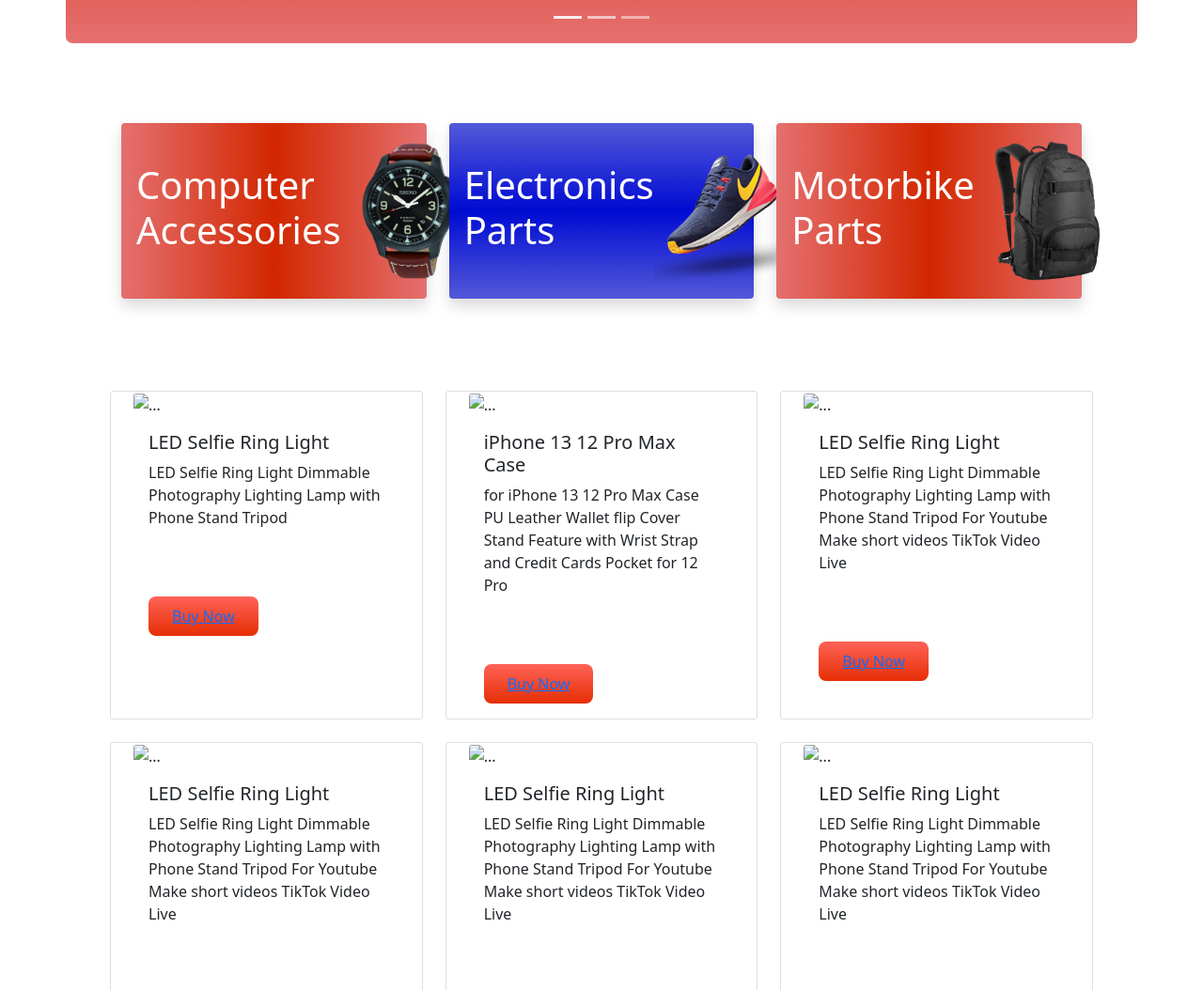
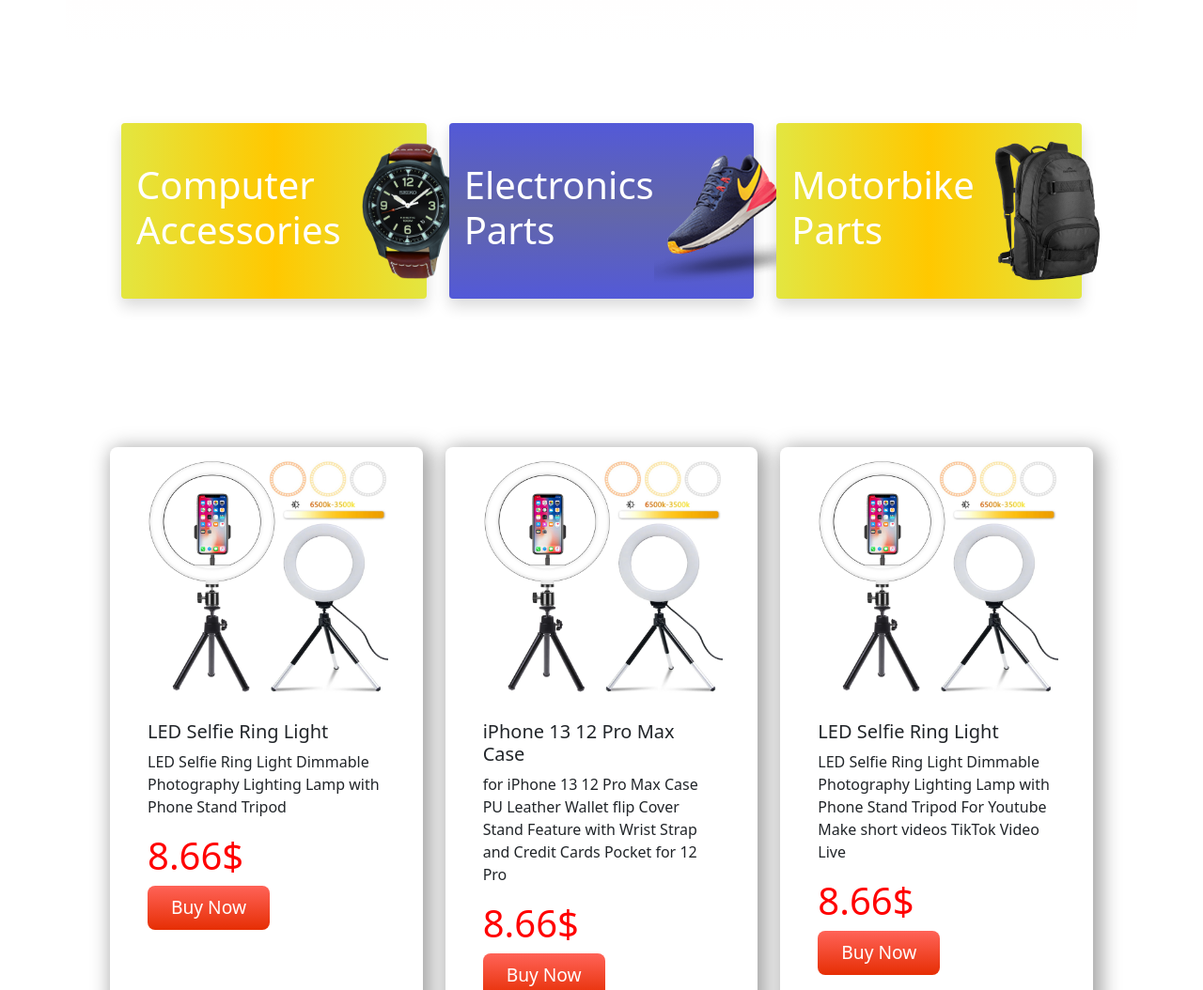
Before and after one commit to Ahmed-Tutul/go-online, a plain HTML site: page index.html in a window 1280 px wide. Shown: the part 560-1614 px from the top of the page at 94% size. Drawn offline with nearby package versions, Linux system fonts and the light colour scheme; a web font is replaced by a local one.

Commit message:
Add files via upload

```diff
--- a/css/style.css
+++ b/css/style.css
@@ -2,9 +2,10 @@
      Navbar Sectiion
 =========================== */
 .navbar-section {
-    background-image: linear-gradient(to bottom, #e57070  0%, #ffffff 100%);
+    background-image: linear-gradient(to bottom, #FCEAE8  0%, #ffffff 100%);
     border-radius: 5px;
     font-family: 'Koulen', cursive;
+    margin-top: 0px;
 }
 
 .navbar-light .navbar-nav .nav-link.active {
@@ -21,19 +22,23 @@
 .navbar>.container-fluid{
     margin-left: 162px;
 }
-
+.dropdown-menu{
+    background-image: linear-gradient(to bottom, #FCEAE8  0%, #ffffff 100%);
+    border-radius: 10px;
+    align-items: center;
+}
 
 
 /* ===========================
      Home Sectiion
 =========================== */
 .carousel-bg {
-    background-image: linear-gradient(to bottom, #e57070 0%, #d22700 50%, #e57070 100%);
+    background-image: linear-gradient(to bottom, rgb(255, 244, 244) 0%,  #ffffff 100%);
     border-radius: 7px;
     height: 55%;
     border: 0px;
     margin-top: 90px;
-    color: #ffffff;
+    color: #000000;
 }
 .carousel-item img{
     width: 180px;
@@ -60,13 +65,23 @@
     padding: 9px 25px;
 
 
-}
-.buy-now button{
-    text-decoration: none;
+
 }
 
+
+a{
+    color: white;
+    text-decoration: none;
+    font-size: 1.2rem;
+}
+a:hover {
+    color: rgb(102, 97, 97);
+    font-size: 1.3rem;
+    font-weight: 600;
+  }
+
 .price{
-    color:  #ffffff;
+    color:  #ff0000;
 
 
 }
@@ -86,25 +101,48 @@
 .cat1,
 .cat2,
 .cat3 {
-
+    border-radius: 50%;
     padding: 10px 25px;
 }
 
 .cat1 {
-    background-image: linear-gradient(to right, #e57070 0%, #d22700 50%, #e57070 100%);
-    border-radius: 2%;
+    background-image: linear-gradient(to right, #e3e641 0%, #ffc800 50%, #e3e641 100%);
+    border: none;
+    border-radius: 50%;
     color: white;
 
 }
 
 .cat2 {
-    background-image: linear-gradient(to bottom, #5359d8 0%, #000bd2 50%, #5359d8 100%);
+    background-image: linear-gradient(to bottom, #5359d8 0%, #6367a7 50%, #5359d8 100%);
     border-radius: 2%;
     color: white;
 }
 
 .cat3 {
-    background-image: linear-gradient(to right, #e57070 0%, #d22700 50%, #e57070 100%);
+    background-image: linear-gradient(to right, #e3e641 0%, #ffc800 50%, #e3e641 100%);
     border-radius: 2%;
     color: white;
 }
+
+/* ============================
+
+      Product Card
+
+========================= */
+.item{
+    margin-top: 60px;
+}
+
+.item .card{
+    border: none;
+    box-shadow: 5px 5px 20px 5px #a9a9a9;
+    border-radius: 8px;
+}
+.item .card img{
+    height: 275px;
+    padding: 13px;
+}
+.card button{
+
+}
```
Also changed, not shown: img/carosel/for iPhone 13 12 Pro Max Case PU Leather Wallet flip Cover Stand Feature  (31).jpg (added), img/carosel/for iPhone 13 12 Pro Max Case PU Leather Wallet flip Cover Stand Feature w (3).jpg (added), img/product/iphon 2000 mh powerbank.jpg (added), img/product/iphon powerbank.jpg (added), img/product/light/LED Selfie Ring Light Dimmable Photography Lighting Lamp with Phone Stand .jpg (added), img/product/tripod_light.jpg (added), 1 other file.
